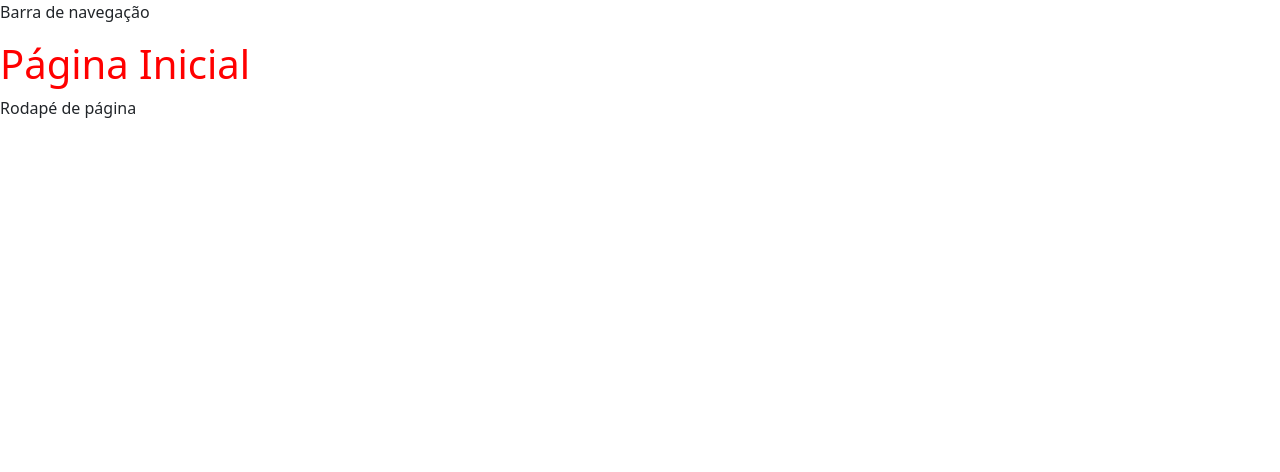
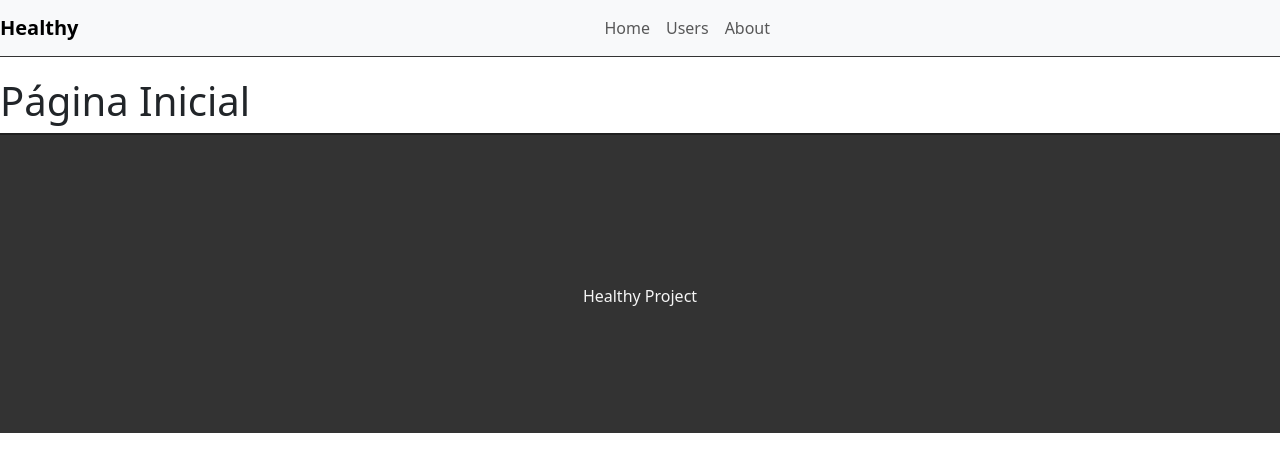
Before and after one commit to Luiiizks/Projeto-Healthy, a Django app: page / in a window 1280 px wide. Shown: the top 472 px of the page. Run offline with Django 4.2, Linux system fonts and the light colour scheme.

Commit message:
1.1 - luizflavius - Update
Update:
- homePage css
- add SuperUser admin

```diff
--- a/healthy/static/css/styles.css
+++ b/healthy/static/css/styles.css
@@ -1,3 +1,41 @@
-h1 {
-    color: red;
+.container-fluid {
+    padding: 0;
 }
+
+/* Navbar */
+
+.navbar {
+    border-bottom: 1px solid #333;
+    margin-bottom: 20px;
+
+}
+
+.navbar-nav {
+    margin: auto;
+}
+
+.navbar-brand {
+    font-weight: bold;
+}
+
+.navbar-light .navbar-nav a.nav-link {
+    color: #333;
+    letter-spacing: 1px;
+}
+
+
+/* Rodapé */
+
+footer {
+    background-color: #333;
+    height: 300px;
+    border-top: 2px solid #202020;
+
+}
+
+footer p {
+    color: #f5f5f5;
+    text-align: center;
+    top: 50%;
+    position: relative;
+}
--- a/healthy/templates/base.html
+++ b/healthy/templates/base.html
@@ -9,10 +9,32 @@
     <link rel="stylesheet" href="{% static 'css/styles.css' %}">
 </head>
 <body>
-    <p>Barra de navegação</p>
-    {% block content %}
-    {% endblock %}
-    <p>Rodapé de página</p>
+    <div class="container-fluid">
+        <nav class="navbar navbar-expand-lg bg-body-tertiary">
+            <div class="container-fluid">
+              <a class="navbar-brand" href="#">Healthy</a>
+              <button class="navbar-toggler" type="button" data-bs-toggle="collapse" data-bs-target="#navbarSupportedContent" aria-controls="navbarSupportedContent" aria-expanded="false" aria-label="Toggle navigation">
+                <span class="navbar-toggler-icon"></span>
+              </button>
+              <div class="collapse navbar-collapse" id="navbarSupportedContent">
+                <ul class="navbar-nav me-auto mb-2 mb-lg-0">
+                  <li class="nav-item">
+                    <a class="nav-link" href="#">Home</a>
+                  </li>
+                  <li class="nav-item">
+                    <a class="nav-link" href="#">Users</a>
+                  </li>
+                  <li class="nav-item">
+                    <a class="nav-link" href="#">About</a>
+                  </li>
+                </ul>
+            </div>
+        </nav>
+        {% block content %}{% endblock %}
+        <footer>
+            <p>Healthy Project</p>
+        </footer>
+    </div>
     <script src="https://cdn.jsdelivr.net/npm/bootstrap@5.3.2/dist/js/bootstrap.bundle.min.js" integrity="sha384-C6RzsynM9kWDrMNeT87bh95OGNyZPhcTNXj1NW7RuBCsyN/o0jlpcV8Qyq46cDfL" crossorigin="anonymous"></script>
     <script src="{% static 'js/scripts.js' %}"></script>
 </body>
```
Also changed, not shown: db.sqlite3 (added).
